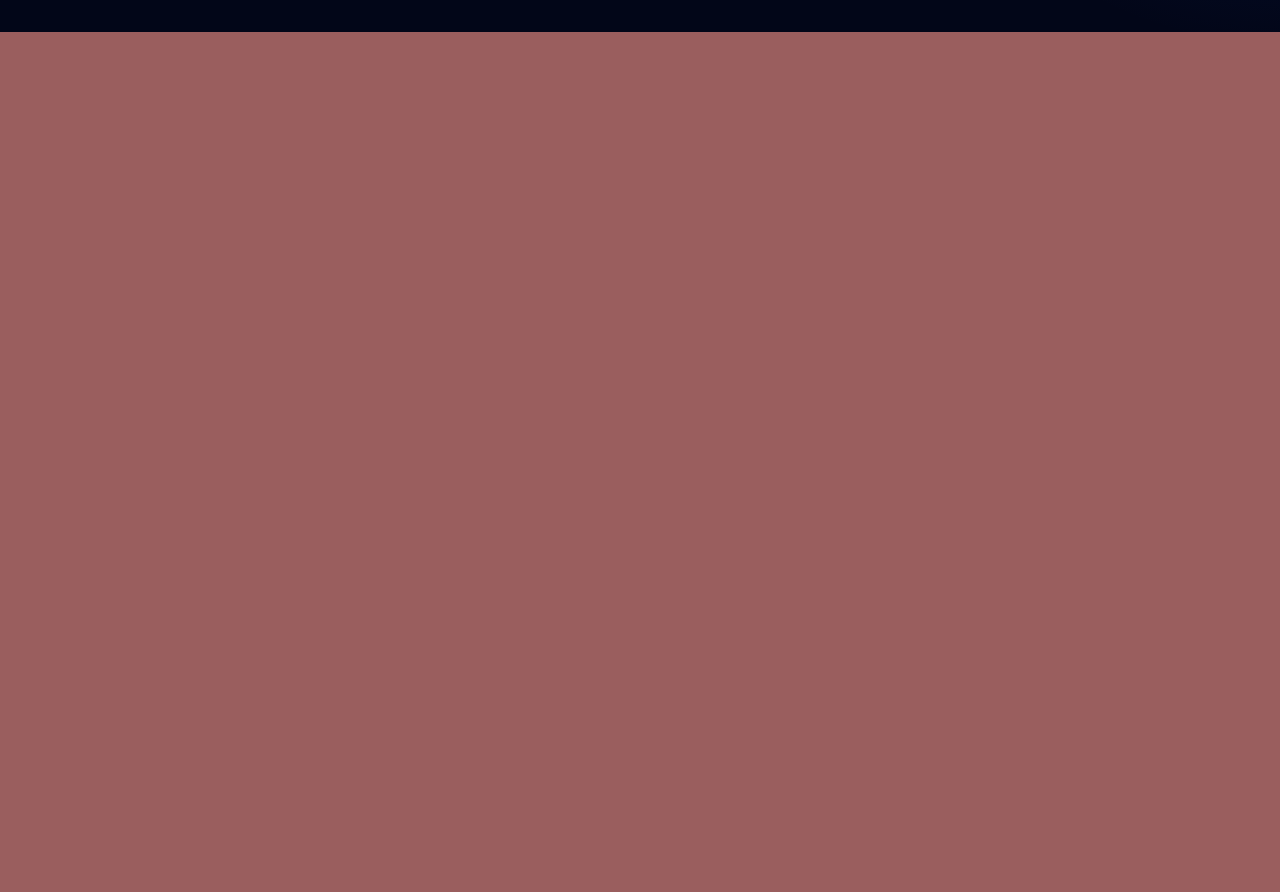
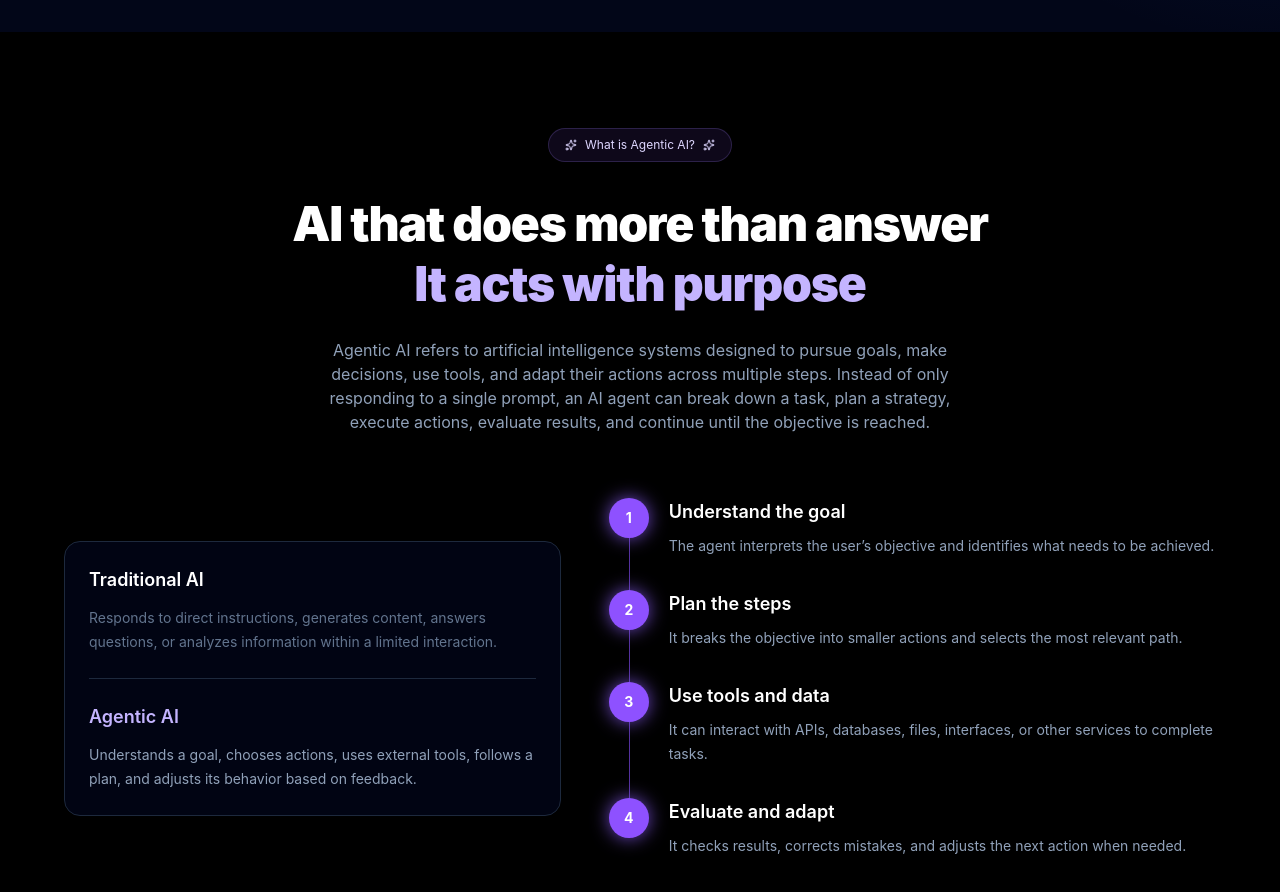
Before and after one commit to Jo-jun83/holbertonschool-agentic_ai, a React (Vite) app in the folder front_end-frameworks/react/: page / in a window 1280 px wide. Shown: the part 740-1632 px from the top of the page. Before the commit the page ends 800 px from the top, so only its background shows below. Built offline with nearby package versions, Linux system fonts and the light colour scheme.

Commit message:
Add About section and  features data

```diff
--- a/front_end-frameworks/react/src/App.jsx
+++ b/front_end-frameworks/react/src/App.jsx
@@ -2,12 +2,18 @@ import { useState } from 'react'
 import { Check } from 'lucide-react';
 import Header from './components/Header.jsx';
 import Hero from './sections/Hero.jsx';
+import About from './sections/About.jsx';
 
 function App() {
   return (
     <>
       <Header />
+      <main>
       <Hero />
+      <About />
+
+
+      </main>
 
     </>
   )
--- /dev/null
+++ b/front_end-frameworks/react/src/components/FeatureCard.jsx
@@ -0,0 +1,9 @@
+import features from "../data/features"
+
+function FeatureCard() {
+    return (
+        <section>
+
+        </section>
+    )
+}
--- /dev/null
+++ b/front_end-frameworks/react/src/data/features.js
@@ -0,0 +1,36 @@
+import { Bot, Workflow, Brain, Database, Wrench, ShieldCheck } from "lucide-react";
+
+const features = [
+  {
+    icon: Bot,
+    title: "Autonomous agents",
+    description: "Deploy self-sufficient AI agents that can work 24/7 without supervision."
+  },
+  {
+    icon: Workflow,
+    title: "Multi-step planning",
+    description: "Break down complex goals into actionable steps with intelligent planning."
+  },
+  {
+    icon: Brain,
+    title: "Advanced reasoning",
+    description: "Leverage state-of-the-art language models for intelligent decision-making."
+  },
+  {
+    icon: Database,
+    title: "Memory & context",
+    description: "Persistent memory allows agents to learn and improve over time."
+  },
+  {
+    icon: Wrench,
+    title: "Tool integration",
+    description: "Connect to thousands of APIs and services seamlessly."
+  },
+  {
+    icon: ShieldCheck,
+    title: "Enterprise Security",
+    description: "Bank-level encryption and compliance with SOC2, GDPR, and HIPAA."
+  }
+];
+
+export default features;
--- /dev/null
+++ b/front_end-frameworks/react/src/data/steps.js
@@ -0,0 +1,24 @@
+const steps = [
+  {
+    number: 1,
+    title: "Understand the goal",
+    description: "The agent interprets the user’s objective and identifies what needs to be achieved."
+  },
+  {
+    number: 2,
+    title: "Plan the steps",
+    description: "It breaks the objective into smaller actions and selects the most relevant path."
+  },
+  {
+    number: 3,
+    title: "Use tools and data",
+    description: "It can interact with APIs, databases, files, interfaces, or other services to complete tasks."
+  },
+  {
+    number: 4,
+    title: "Evaluate and adapt",
+    description: "It checks results, corrects mistakes, and adjusts the next action when needed."
+  }
+];
+
+export default steps;
--- /dev/null
+++ b/front_end-frameworks/react/src/sections/About.jsx
@@ -0,0 +1,100 @@
+import { Sparkles } from 'lucide-react'
+import steps from '../data/steps'
+
+function About() {
+  return (
+    <section
+      id="about-section"
+      className="bg-black px-4 py-24 text-white sm:px-6"
+    >
+      <div className="mx-auto max-w-6xl">
+        <div className="mx-auto max-w-3xl text-center">
+          <div className="inline-flex items-center gap-2 rounded-full border border-violet-400/20 bg-violet-500/10 px-4 py-2 text-xs text-violet-200">
+            <Sparkles className="h-3 w-3" />
+
+            <span>What is Agentic AI?</span>
+
+            <Sparkles className="h-3 w-3" />
+          </div>
+
+          <h2 className="mt-8 text-4xl font-black leading-tight tracking-tight sm:text-5xl">
+            AI that does more than answer
+            <span className="block text-violet-300">
+              It acts with purpose
+            </span>
+          </h2>
+
+          <p className="mx-auto mt-6 max-w-2xl text-sm leading-6 text-slate-400 sm:text-base">
+            Agentic AI refers to artificial intelligence systems designed to
+            pursue goals, make decisions, use tools, and adapt their actions
+            across multiple steps. Instead of only responding to a single
+            prompt, an AI agent can break down a task, plan a strategy, execute
+            actions, evaluate results, and continue until the objective is
+            reached.
+          </p>
+        </div>
+
+        <div className="mt-16 grid gap-12 lg:grid-cols-[0.9fr_1.1fr] lg:items-center">
+          <article className="rounded-2xl border border-slate-800 bg-slate-950/80 p-6 shadow-xl shadow-black/30">
+            <div>
+              <h3 className="text-lg font-semibold text-white">
+                Traditional AI
+              </h3>
+
+              <p className="mt-3 text-sm leading-6 text-slate-500">
+                Responds to direct instructions, generates content, answers
+                questions, or analyzes information within a limited
+                interaction.
+              </p>
+            </div>
+
+            <div className="my-6 h-px bg-slate-800" />
+
+            <div>
+              <h3 className="text-lg font-semibold text-violet-300">
+                Agentic AI
+              </h3>
+
+              <p className="mt-3 text-sm leading-6 text-slate-400">
+                Understands a goal, chooses actions, uses external tools,
+                follows a plan, and adjusts its behavior based on feedback.
+              </p>
+            </div>
+          </article>
+
+          <div className="relative">
+            <div
+              aria-hidden="true"
+              className="absolute bottom-5 left-5 top-5 w-px bg-violet-500/60"
+            />
+
+            <ol className="space-y-8">
+              {steps.map((step) => (
+                <li
+                  key={step.number}
+                  className="relative grid grid-cols-[40px_1fr] gap-5"
+                >
+                  <div className="relative z-10 flex h-10 w-10 items-center justify-center rounded-full bg-violet-500 text-sm font-bold text-white shadow-[0_0_18px_rgba(139,92,246,0.8)]">
+                    {step.number}
+                  </div>
+
+                  <div>
+                    <h3 className="text-base font-semibold text-white sm:text-lg">
+                      {step.title}
+                    </h3>
+
+                    <p className="mt-2 text-sm leading-6 text-slate-400">
+                      {step.description}
+                    </p>
+                  </div>
+                </li>
+              ))}
+            </ol>
+          </div>
+        </div>
+      </div>
+    </section>
+  )
+}
+
+export default About
```
